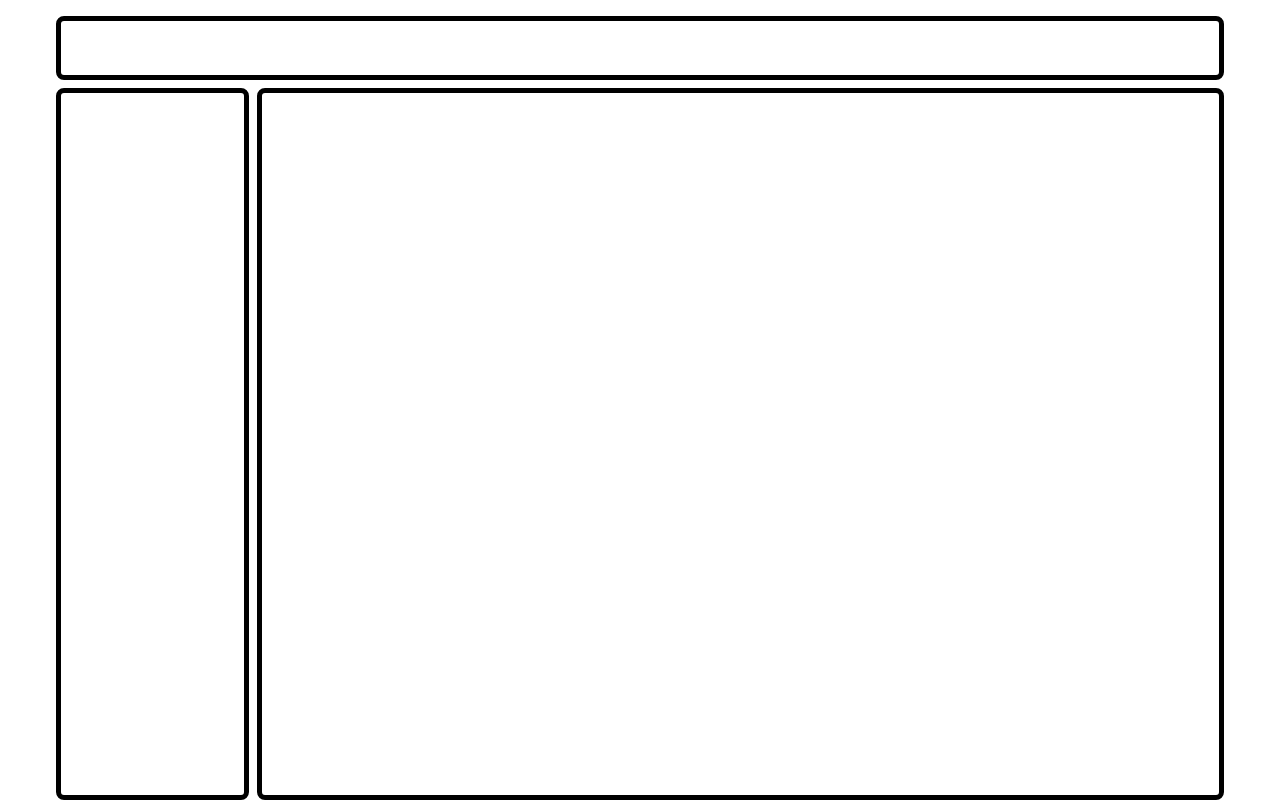
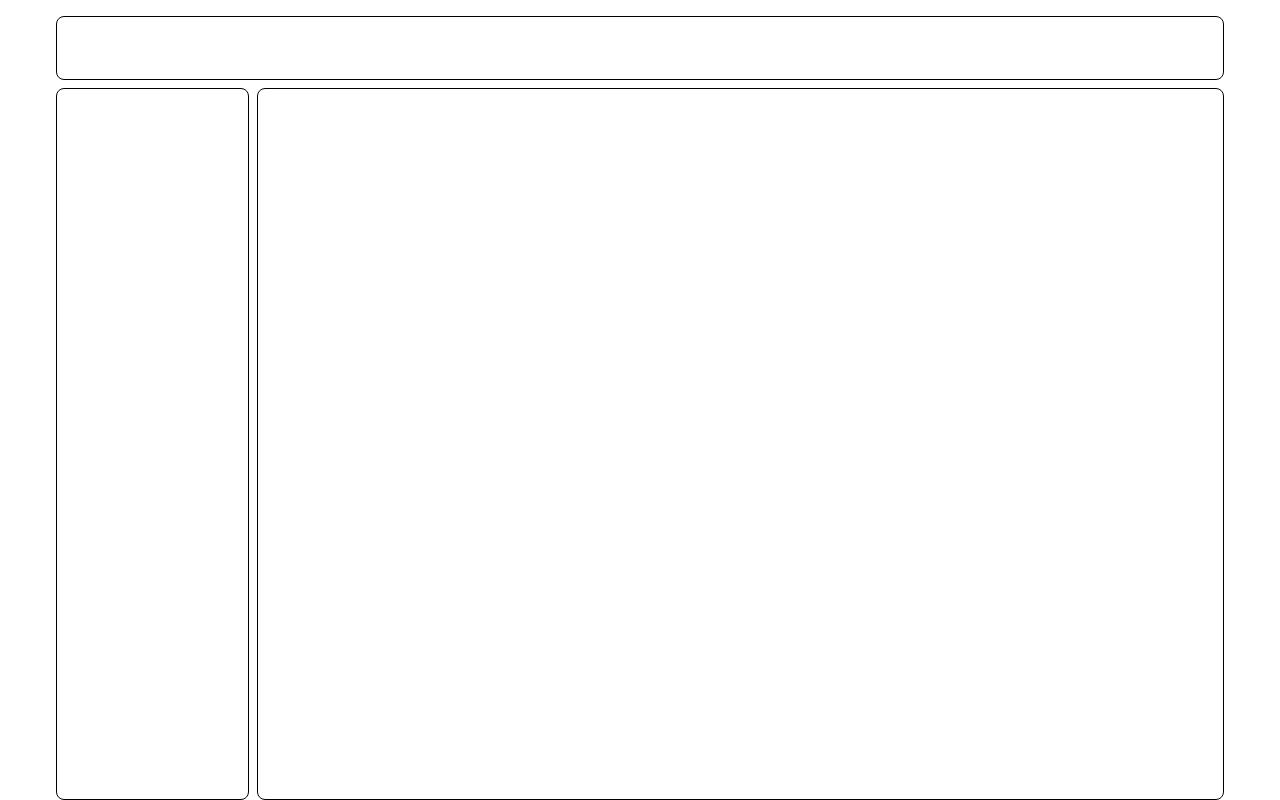
Before and after one commit to AlexZig/network, a React (Create React App) app: page / in a window 1280 px wide. Built offline with nearby package versions, Linux system fonts and the light colour scheme.

Commit message:
Add components - Chats and Profile. Remove component Content

```diff
--- a/package.json
+++ b/package.json
@@ -8,6 +8,7 @@
     "@testing-library/user-event": "^13.5.0",
     "react": "^18.2.0",
     "react-dom": "^18.2.0",
+    "react-router-dom": "^6.3.0",
     "react-scripts": "5.0.1",
     "web-vitals": "^2.1.4"
   },
--- a/src/App.css
+++ b/src/App.css
@@ -15,7 +15,7 @@
     padding-bottom: 0;
 }
 .app-wrapper > div{
-    border: 5px solid;
+    border: 1px solid;
     padding: 8px;
     border-radius: 8px;
 }
--- a/src/App.js
+++ b/src/App.js
@@ -1,6 +1,6 @@
 import React from 'react';
 import './App.css';
-import Content from './components/Content/Profile';
+import Content from './components/Profile/Profile';
 import Header from './components/Header/Header';
 import Nav from './components/Nav/Nav';
 
```
Also changed, not shown: src/components/Chats/Chats.jsx (added, +11 -0 lines), src/components/Profile/Profile.jsx (renamed from src/components/Content/Profile.jsx), 1 other file (tests, documents, lock files or other folders).
